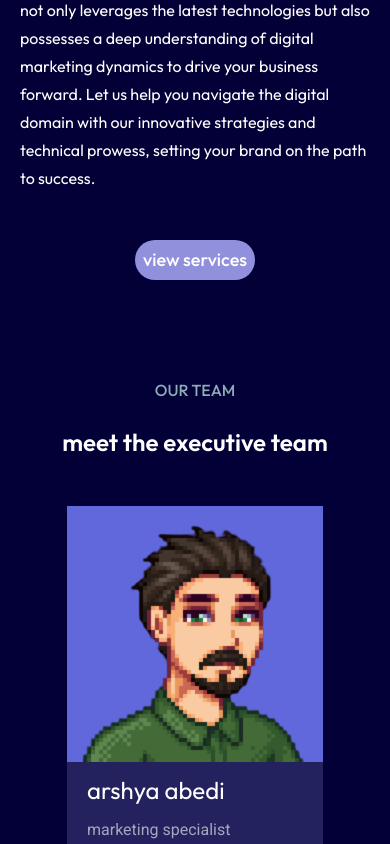
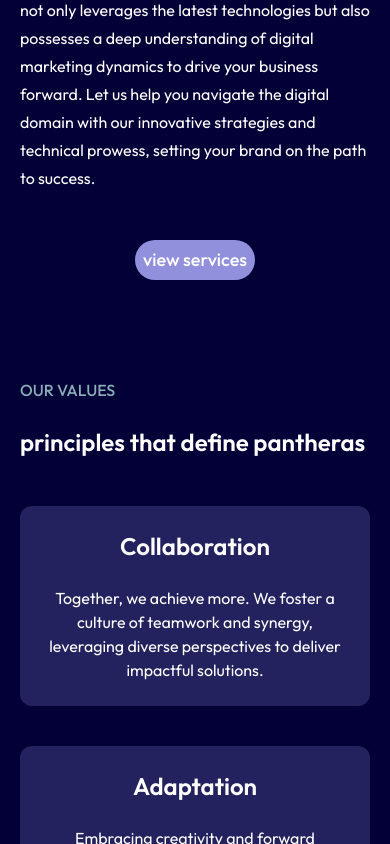
Before and after one commit to shayanabedi98/panthera, a Next.js app: page /about in a window 390 px wide. Shown: the part 2594-3438 px from the top of the page. Built offline with nearby package versions, Linux system fonts and the light colour scheme.

Commit message:
temporarily removed ourteam component and replaced with OurValues component. touch up on / and /about

```diff
--- a/src/app/about/page.tsx
+++ b/src/app/about/page.tsx
@@ -3,6 +3,7 @@ import WorkWithUs from "@/components/about/WorkWithUs";
 import OurTeam from "@/components/about/OurTeam";
 import OurTeamCard from "@/components/about/OurTeamCard";
 import Heading from "@/components/about/Heading";
+import OurValues from "@/components/about/OurValues";
 
 export default function About() {
   return (
@@ -10,7 +11,8 @@ export default function About() {
       <Heading />
       <HeroSection />
       <WorkWithUs />
-      <OurTeam />
+      <OurValues />
+      {/* <OurTeam /> */}
     </main>
   );
 }
--- a/src/components/Footer.tsx
+++ b/src/components/Footer.tsx
@@ -19,13 +19,13 @@ export default function Footer() {
         <FooterNavbarItem href="/contact" content="contact" />
       </div>
       <div className="flex gap-10 my-4">
-        <Link href="">
+        <Link href="/contact">
           <IoIosMail className="text-2xl" style={{ fill: "#dfdfdf" }} />
         </Link>
         <Link href="">
           <IoIosCall className="text-2xl" style={{ fill: "#dfdfdf" }} />
         </Link>
-        <Link href="">
+        <Link target="_blank" href="https://www.instagram.com/pantherasdigital/">
           <AiFillInstagram className="text-2xl" style={{ fill: "#dfdfdf" }} />
         </Link>
       </div>
--- /dev/null
+++ b/src/components/about/OurValues.tsx
@@ -0,0 +1,15 @@
+import OurValuesItems from "./OurValuesItems";
+
+export default function OurValues() {
+  return (
+    <div className="my-[50px] md:my-[150px] xl:my-[250px] px-5 xl:px-16">
+      <p className="font-medium text-heading-color text-base md:text-xl mb-6">
+        OUR VALUES
+      </p>
+      <p className="font-semibold text-2xl md:text-5xl mb-6">
+        principles that define pantheras
+      </p>
+      <OurValuesItems />
+    </div>
+  );
+}
--- /dev/null
+++ b/src/components/about/OurValuesItems.tsx
@@ -0,0 +1,57 @@
+export default function OurValuesItems() {
+  const values = [
+    {
+      title: "Collaboration",
+      description:
+        "Together, we achieve more. We foster a culture of teamwork and synergy, leveraging diverse perspectives to deliver impactful solutions.",
+    },
+    {
+      title: "Adaptation",
+      description:
+        "Embracing creativity and forward thinking, we continuously explore new ideas and technologies to drive innovation and stay ahead in the dynamic digital landscape.",
+    },
+    {
+      title: "Customer-Centricity",
+      description:
+        "Our clients are at the heart of everything we do. We listen, understand, and prioritize their needs, delivering personalized solutions and exceptional service to help them succeed.",
+    },
+    {
+      title: "Excellence",
+      description:
+        "Committed to excellence, we set high standards and strive for quality in every aspect of our work. Attention to detail and a relentless pursuit of perfection define our approach.",
+    },
+    {
+      title: "Transparency",
+      description:
+        "Building trust through open and honest communication, we value transparency in all our interactions. Integrity and accountability are the cornerstones of our relationships.",
+    },
+    {
+      title: "Continuous Learning",
+      description:
+        "With a commitment to lifelong learning, we invest in our personal and professional development. Embracing curiosity and growth, we stay at the forefront of our industry.",
+    },
+    {
+      title: "Passion",
+      description:
+        "Passion fuels our drive for success. With unwavering enthusiasm and dedication, we approach every project and challenge with energy and excitement.",
+    },
+    {
+      title: "Responsibility",
+      description:
+        "As stewards of our community and environment, we take responsibility for our actions and their impact. Ethical conduct and sustainability guide our decisions and practices.",
+    },
+  ];
+
+  return (
+    <div className="grid grid-cols-1 md:grid-cols-2 2xl:grid-cols-4 my-12 gap-10">
+        {values.map((item,index) => {
+            return (
+                <div key={index} className="bg-button-color-2 flex flex-col items-center p-6 text-center rounded-xl">
+                    <h3 className="font-semibold text-2xl">{item.title}</h3>
+                    <p className="mt-6">{item.description}</p>
+                </div>
+            )
+        })}
+    </div>
+  );
+}
--- a/src/components/about/WorkWithUs.tsx
+++ b/src/components/about/WorkWithUs.tsx
@@ -12,7 +12,7 @@ export default function WorkWithUs() {
         </p>
       </div>
       <div className="grid grid-cols-1 place-items-start xl:grid-cols-1">
-        <div className="my-6 xl:grid grid-cols-2 xl:w-[100%]">
+        <div className="my-6 xl:grid grid-cols-2 xl:w-[100%] gap-16">
           <p className="leading-7 mb-6">
             In the digital landscape where competition is fierce and every
             detail counts, our startup stands apart through a holistic and
@@ -29,7 +29,7 @@ export default function WorkWithUs() {
             design workflows, we ensure your brand stands out visually.
           </p>
         </div>
-        <div className="my-6 xl:grid grid-cols-2 xl:w-[100%]">
+        <div className="my-6 xl:grid grid-cols-2 xl:w-[100%] gap-16">
           <p className="leading-7 mb-6">
             On the technical front, our proficiency in front-end and back-end
             development technologies like HTML, CSS, SASS, TailwindCSS,
--- a/src/components/home/OurServices.tsx
+++ b/src/components/home/OurServices.tsx
@@ -7,7 +7,7 @@ import { IoCodeSharp } from "react-icons/io5";
 
 export default function OurServices() {
   return (
-    <div className="mt-[50px] md:mt-[150px] flex flex-col items-center">
+    <div className="mt-[50px] md:mt-[150px] xl:mt-[250px] flex flex-col items-center">
       <h2 className="font-medium text-heading-color text-base md:text-xl mb-6">OUR SERVICES</h2>
       <p className="font-semibold text-2xl md:text-5xl">what we offer</p>
       <div className="flex-wrap	flex mt-12 gap-6">
--- a/src/components/home/Technologies.tsx
+++ b/src/components/home/Technologies.tsx
@@ -50,7 +50,7 @@ export default function Technologies() {
   ];
 
   return (
-    <div className="flex flex-col my-[60px] md:my-[150px] items-center justify-center">
+    <div className="flex flex-col my-[60px] md:my-[150px] xl:my-[250px] items-center justify-center">
       <p className="font-medium text-heading-color text-base md:text-lg">OUR TECHNOLOGIES</p>
       <div className="mt-[6px] grid grid-cols-3 md:grid-cols-4 xl:grid-cols-5">
         {techs.map((item) => (
--- a/src/components/home/WhatIsPanthera.tsx
+++ b/src/components/home/WhatIsPanthera.tsx
@@ -4,7 +4,7 @@ import Link from "next/link";
 
 export default function WhatIsPanthera() {
   return (
-    <div className="grid grid-cols-1 xl:grid-cols-2 p-10 mt-[150px]">
+    <div className="grid grid-cols-1 xl:grid-cols-2 p-10 mt-[150px] xl:mt-[250px]">
       <div className="flex justify-center items-center">
         <Image
           className="w-[350px] lg:w-[460px]"
```
Also changed, not shown: assets/logo.jpg (added).
